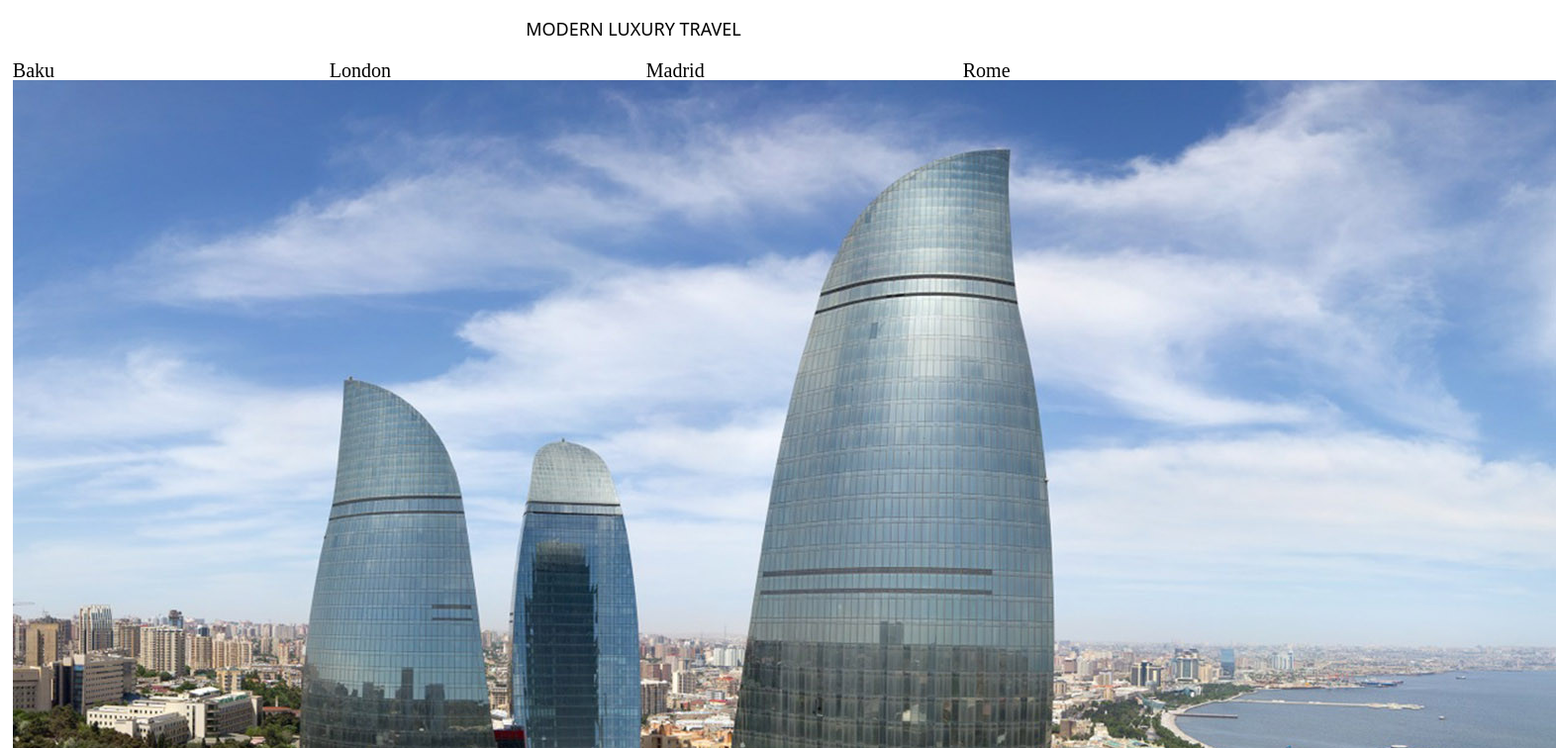
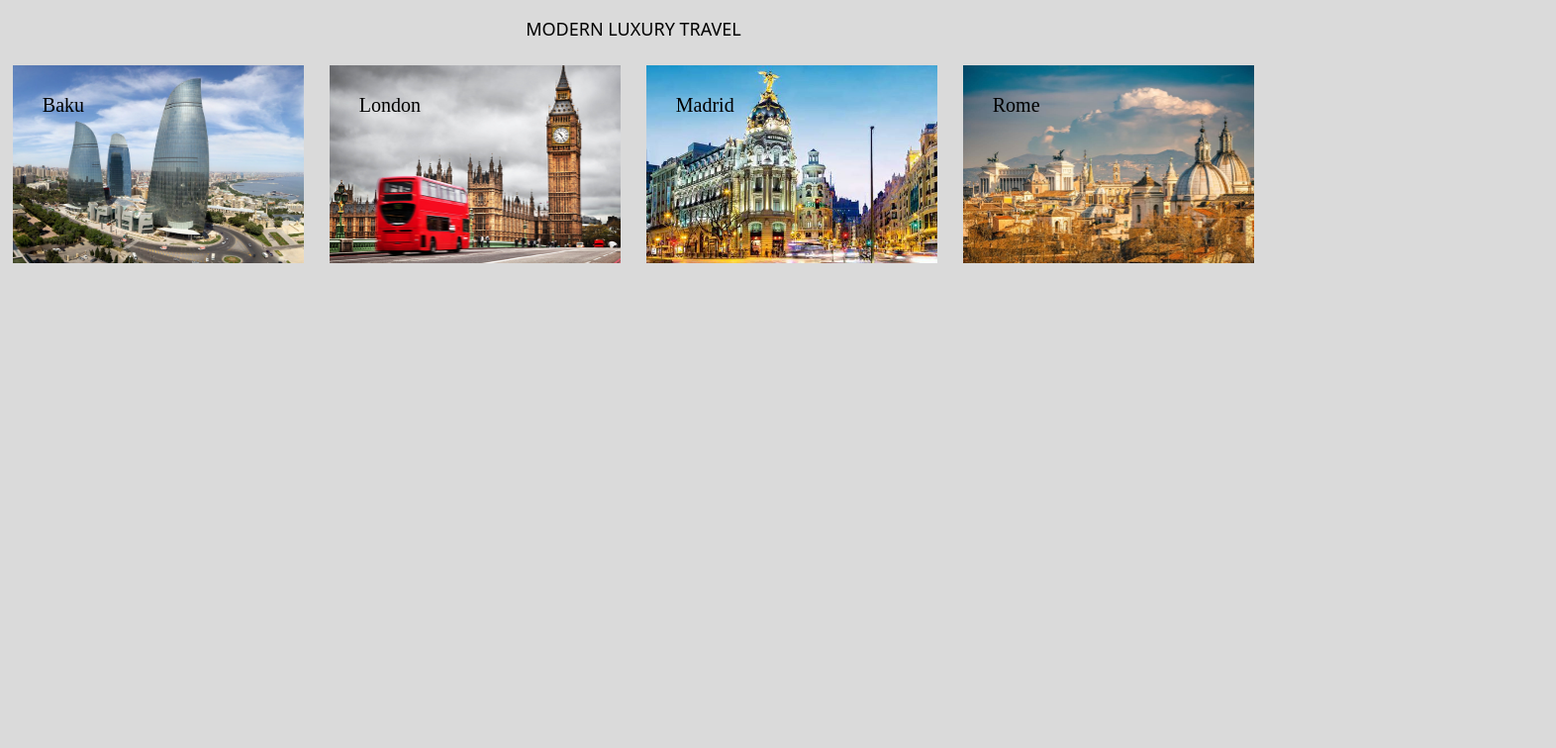
Before and after one commit to mlhagan/css-exercise-four, a plain HTML site: page index.html in a window 1280 px wide. Shown: the top 756 px of the page at 99% size, 1572 px wide, since content can reach past the window. Drawn offline with Linux system fonts and the light colour scheme.

Commit message:
second change

```diff
--- a/css/style.css
+++ b/css/style.css
@@ -2,8 +2,10 @@
   box-sizing: border-box;
 }
 
-body {
-  background-color: dadada;
+html, body {
+  background-color: #dadada;
+  font: 10px;
+  height: 100%;
 }
 
 div {
@@ -13,36 +15,53 @@ div {
   width: 100%;
 }
 
+.container {
+  margin: 20px auto;
+  min-width: 50%;
+  height: 50%;
+  position: relative;
+}
+
+.top-left {
+  position: absolute;
+}
+
+.preview {
+  background-size: cover;
+  background-repeat: no-repeat;
+  height: 50%;
+}
+
+.baku {
+  background-image: url(../images/baku.jpg);
+}
+
+.london {
+  background-image: url(../images/london.png);
+}
+
+.madrid {
+  background-image: url(../images/madrid.jpg);
+}
+
+.rome {
+  background-image: url(../images/rome.jpg);
+}
+
 h1 {
   font-family: system-ui, sans-serif;
   font-size: 18px;
   text-transform: uppercase;
   text-align: center;
-  padding-bottom: 10px;
+  padding-bottom: 15px;
 }
 
 h2 {
   font-family: serif;
   font-size: 20px;
   text-transform: capitalize;
-}
-
-.container {
-  margin: 20px auto;
-  width: 100%;
-  position: relative;
-}
-
-.top-left {
-  width: 10%;
-  position: absolute;
-  top: 30px;
-  left: 30px;
-}
-
-.img {
-  max-width: 100%;
-  height: auto;
+  padding-top: 30px;
+  padding-left: 30px;
 }
 
 @media screen and (min-width: 575px) {
--- a/index.html
+++ b/index.html
@@ -12,7 +12,6 @@
       <h1>Modern luxury <span class="emphasis">travel</span></h1>
       <div class="preview baku">
         <h2>Baku</h2>
-        <img src="images/baku.jpg">
       </div>
       <div class="preview london">
         <h2>London</h2>
--- a/style.css
+++ /dev/null
@@ -1,61 +0,0 @@
-*, *:before, *:after {
-  box-sizing: border-box;
-}
-
-body {
-  background-color: #dadada;
-  font: 10px;
-}
-
-div {
-  float: left;
-  display: block;
-  margin:1% 0;
-  width: 100%;
-}
-
-h1 {
-  font-family: system-ui, sans-serif;
-  font-size: 18px;
-  text-transform: uppercase;
-  text-align: center;
-  padding-bottom: 10px;
-}
-
-h2 {
-  font-family: serif;
-  font-size: 20px;
-  text-transform: capitalize;
-}
-
-.container {
-  margin: 20px auto;
-  width: 100%;
-  position: relative;
-}
-
-.top-left {
-  width: 10%;
-  position: absolute;
-  top: 30px;
-  left: 30px;
-}
-
-.img {
-  max-width: 100%;
-  height: auto;
-}
-
-@media screen and (min-width: 575px) {
-  .preview {
-    margin: 1%;
-    width: 48%;
-  }
-}
-
-@media screen and (min-width: 991px) {
-  .preview {
-    margin: 1%;
-    width: 23%;
-  }
-}
```
